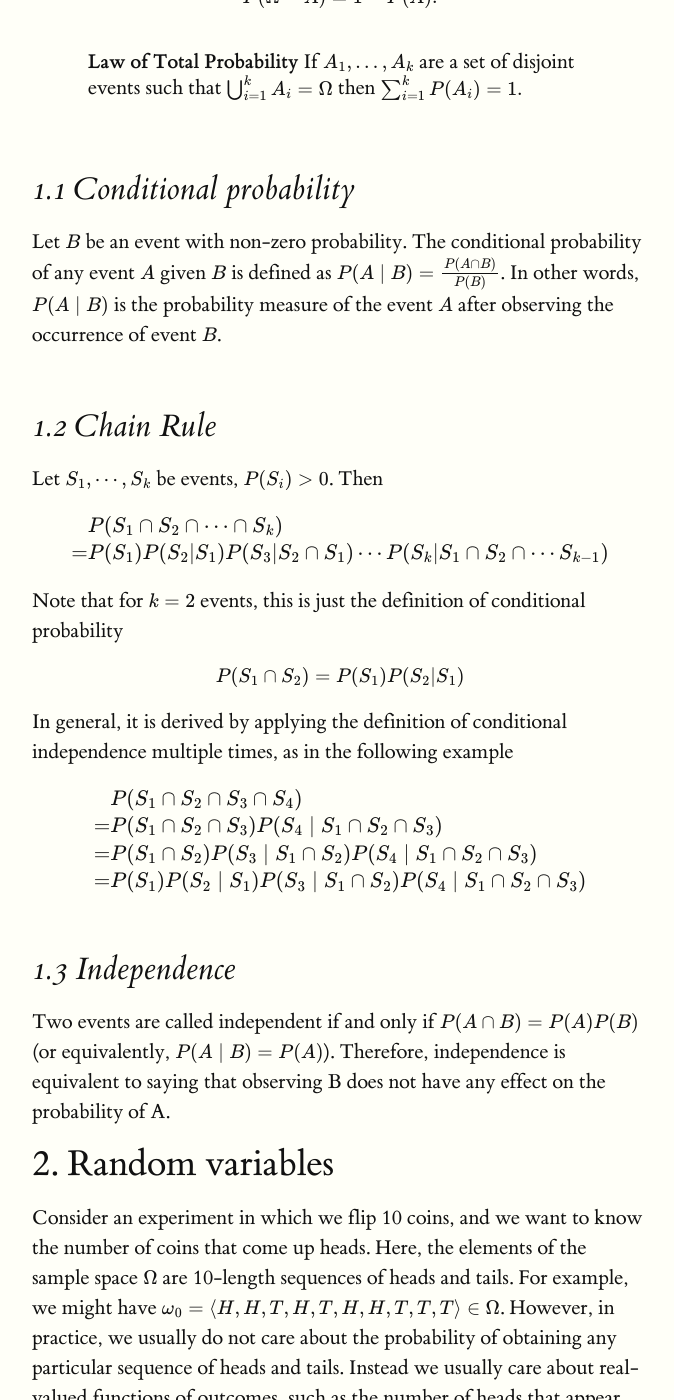
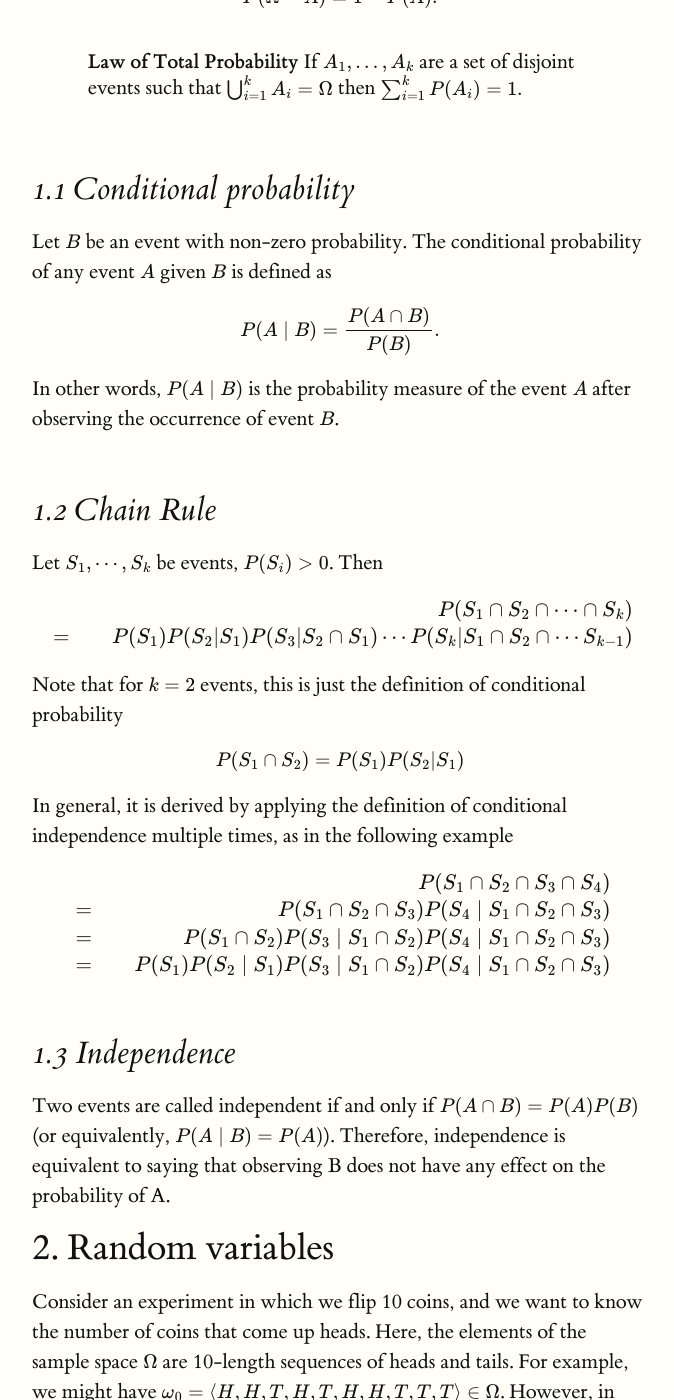
Before and after one commit to ermongroup/cs228-notes, a Jekyll site: the page built from preliminaries/probabilityreview/index.md, in a window 1280 px wide and 1400 px high, scrolled down 1491 px. Shown: the whole window, without its empty margins (128-802 px from the left). Built offline with Jekyll 4.4.1, drawn with Linux system fonts in a browser that asks for light colours; formulas are drawn with MathJax 3; some of the changed text lies outside the part shown.

Commit message:
fix aligned equations

```diff
--- a/preliminaries/probabilityreview/index.md
+++ b/preliminaries/probabilityreview/index.md
@@ -31,7 +31,9 @@
 ## 1.1 Conditional probability
 
 Let $$B$$ be an event with non-zero probability. The conditional probability of any event $$A$$ given $$B$$ is defined as
-$$ P(A \mid B) = \frac {P(A \cap B)}{P(B)}$$.
+\begin{equation}
+P(A \mid B) = \frac {P(A \cap B)}{P(B)}.
+\end{equation}
 In other words, $$P(A \mid B)$$ is the probability measure of the event $$A$$ after observing the occurrence of
 event $$B$$.
 
@@ -41,8 +43,8 @@
 
 {% math %}
 \begin{aligned}
-  & P(S_1 \cap S_2 \cap \cdots \cap S_k) \\
-= & P(S_1) P(S_2 | S_1) P(S_3 | S_2 \cap S_1 ) \cdots  P(S_k | S_1 \cap S_2 \cap \cdots S_{k-1})
+&   & P(S_1 \cap S_2 \cap \cdots \cap S_k) \\
+& = & P(S_1) P(S_2 | S_1) P(S_3 | S_2 \cap S_1 ) \cdots  P(S_k | S_1 \cap S_2 \cap \cdots S_{k-1})
 \end{aligned}
 {% endmath %}
 
@@ -56,10 +58,10 @@
 
 {% math %}
 \begin{aligned}
-  & P(S_1 \cap S_2 \cap S_3 \cap S_4) \\
-= & P(S_1 \cap S_2 \cap S_3) P(S_4 \mid S_1 \cap S_2 \cap S_3) \\
-= & P(S_1 \cap S_2) P(S_3 \mid S_1 \cap S_2) P(S_4 \mid S_1 \cap S_2 \cap S_3) \\
-= & P(S_1) P(S_2 \mid S_1) P(S_3 \mid S_1 \cap S_2) P(S_4 \mid S_1 \cap S_2 \cap S_3)
+&   & P(S_1 \cap S_2 \cap S_3 \cap S_4) \\
+& = & P(S_1 \cap S_2 \cap S_3) P(S_4 \mid S_1 \cap S_2 \cap S_3) \\
+& = & P(S_1 \cap S_2) P(S_3 \mid S_1 \cap S_2) P(S_4 \mid S_1 \cap S_2 \cap S_3) \\
+& = & P(S_1) P(S_2 \mid S_1) P(S_3 \mid S_1 \cap S_2) P(S_4 \mid S_1 \cap S_2 \cap S_3)
 \end{aligned}
 {% endmath %}
 
@@ -202,13 +204,13 @@
 ### **Discrete case**:
 
 \begin{equation}
-E[g(X)] = \sum_{x \in Val(X)} \mathbf{1}\{x \in A\}P_X(x)dx = \sum_{x \in A} P_X(x)dx = P(X \in A)
+E[g(X)] = \sum_{x \in Val(X)} \mathbf{1}{x \in A} P_X(x)dx = \sum_{x \in A} P_X(x)dx = P(X \in A)
 \end{equation}
 
 ### **Continuous case**:
 
 \begin{equation}
-E[g(X)] = \int_{-\infty}^{\infty} \mathbf{1}\{x \in A\} f_X(x) dx = \int_{x\in A} f_X(x) dx = P(X \in A)
+E[g(X)] = \int_{-\infty}^{\infty} \mathbf{1}{x \in A} f_X(x) dx = \int_{x\in A} f_X(x) dx = P(X \in A)
 \end{equation}
 
 
@@ -357,8 +359,8 @@
 
 {% math %}
 \begin{aligned}
-  & p_{X_1, \cdots X_n} (x_1, \cdots, x_n) \\
-= & p_{X_1} (x_1) p_{X_2 \mid X_1} (x_2 \mid x_1) \cdots p_{X_n \mid X_1, \cdots, X_{n-1}} (x_n \mid x_1, \cdots, x_{n-1})
+&   & p_{X_1, \cdots X_n} (x_1, \cdots, x_n) \\
+& = & p_{X_1} (x_1) p_{X_2 \mid X_1} (x_2 \mid x_1) \cdots p_{X_n \mid X_1, \cdots, X_{n-1}} (x_n \mid x_1, \cdots, x_{n-1})
 \end{aligned}
 {% endmath %}
 
```
